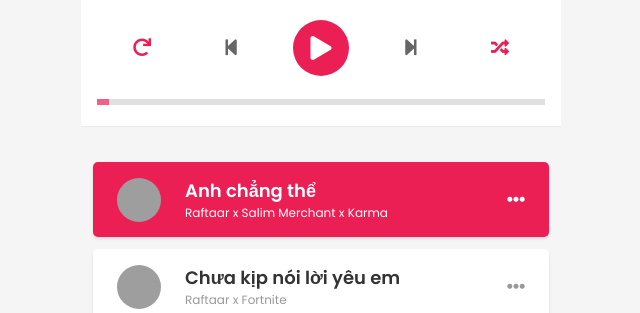
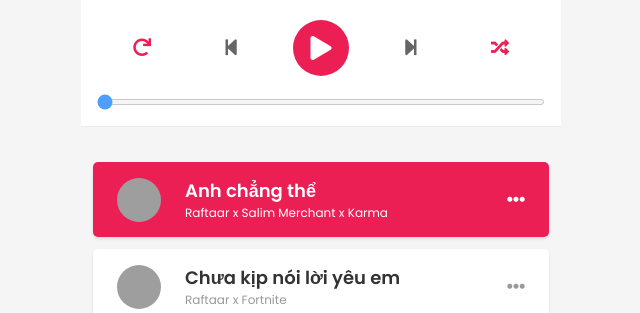
Before and after one commit to ntdung1031/Thuc-hanh-javascript-Music, a PHP site: page / in a window 1280 px wide. Shown: the part 258-571 px from the top of the page, without its empty margins (319-959 px from the left). Run offline with PHP 8.4, Linux system fonts and the light colour scheme; grey boxes are pictures that could not be loaded.

Commit message:
fix file css

```diff
--- a/index.html
+++ b/index.html
@@ -10,7 +10,7 @@
         crossorigin="anonymous" />
     <link rel="preconnect" href="https://fonts.gstatic.com">
     <link href="https://fonts.googleapis.com/css2?family=Poppins:wght@300;400;600&display=swap" rel="stylesheet">
-    <link rel="stylesheet" href="/style.css">
+    <link rel="stylesheet" href="./style.css">
 
 </head>
 
--- a/style.css
+++ b/style.css
@@ -111,7 +111,7 @@
 
   .progress {
     width: 100%;
-    -webkit-appearance: none;
+    /* -webkit-appearance: none; */
     height: 6px;
     background: #d3d3d3;
     outline: none;
```
